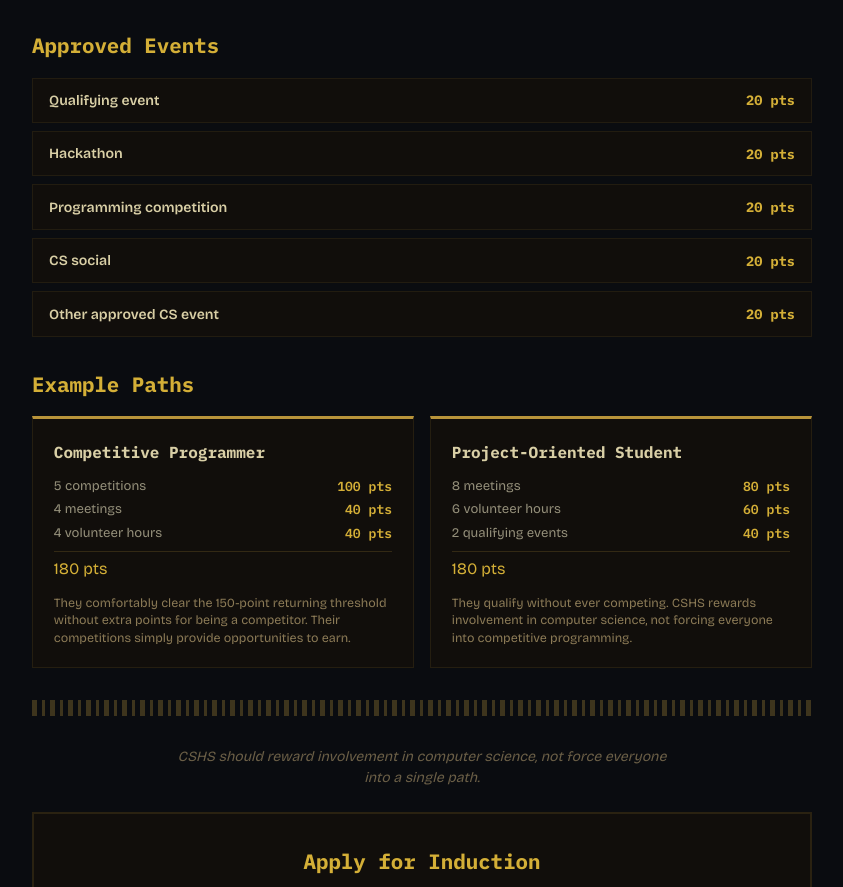
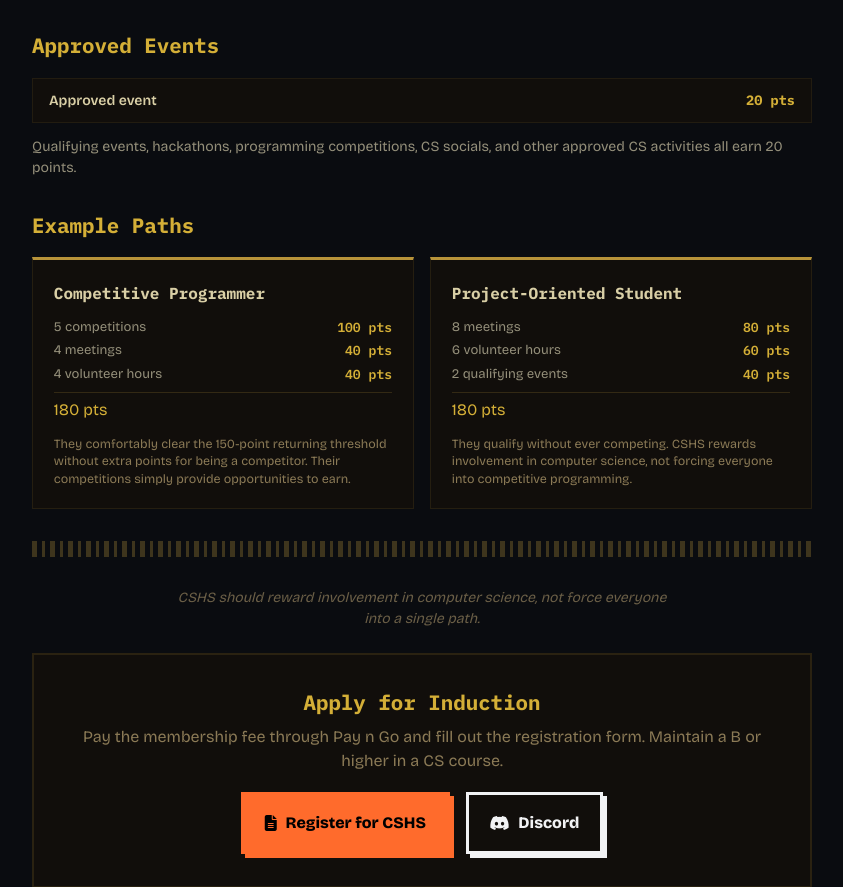
Before and after one commit to slhscs-club/slhscs-club.github.io, a SvelteKit app: page /cshs in a window 1280 px wide. Shown: the part 1377-2264 px from the top of the page, without its empty margins (218-1061 px from the left). Built offline with nearby package versions, Linux system fonts and the light colour scheme.

Commit message:
simplify approved events to single line with examples

```diff
--- a/src/routes/cshs/+page.svelte
+++ b/src/routes/cshs/+page.svelte
@@ -83,12 +83,9 @@
       <h2>Approved Events</h2>
 
       <div class="fresco-pts-grid">
-        <div class="fresco-pt"><strong>Qualifying event</strong><span>20 pts</span></div>
-        <div class="fresco-pt"><strong>Hackathon</strong><span>20 pts</span></div>
-        <div class="fresco-pt"><strong>Programming competition</strong><span>20 pts</span></div>
-        <div class="fresco-pt"><strong>CS social</strong><span>20 pts</span></div>
-        <div class="fresco-pt"><strong>Other approved CS event</strong><span>20 pts</span></div>
+        <div class="fresco-pt"><strong>Approved event</strong><span>20 pts</span></div>
       </div>
+      <p class="fresco-section-p" style="margin-top:0.8rem">Qualifying events, hackathons, programming competitions, CS socials, and other approved CS activities all earn 20 points.</p>
     </div>
 
     <div class="fresco-section">
```
